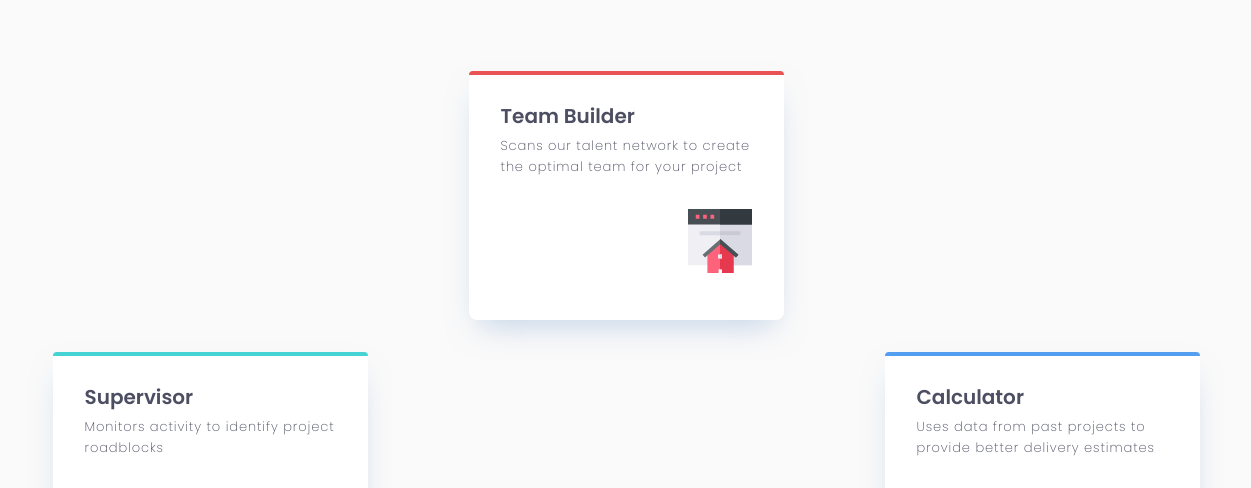
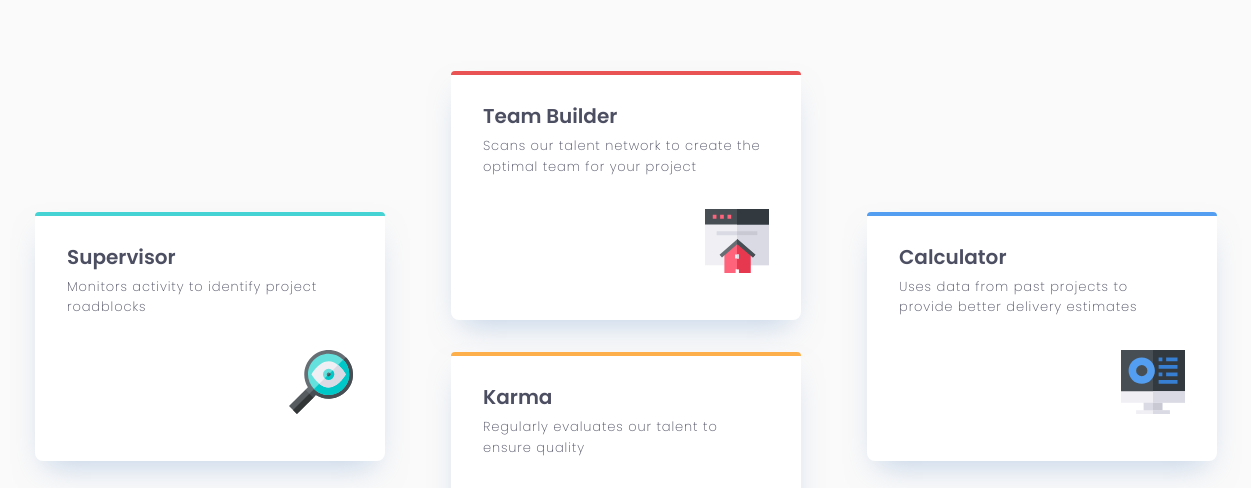
Before and after one commit to hakan-kemal/four-card-feature-section, a plain HTML site: page index.html in a window 1536 px wide. Shown: the part 274-762 px from the top of the page, without its empty margins (142-1393 px from the left). Drawn offline with Linux system fonts and the light colour scheme.

Commit message:
fix grid layout large screens

```diff
--- a/styles.css
+++ b/styles.css
@@ -73,7 +73,7 @@ body {
   margin-inline: auto;
   background-color: var(--color-white);
   border-radius: 0.5rem;
-  max-width: 21em;
+  max-width: 21.875rem;
   padding: 2rem;
   box-shadow: 0 1em 2em -0.73em rgba(131, 166, 210, 0.5);
   font-weight: 200;
@@ -158,24 +158,29 @@ body {
   }
 
   .features {
-    grid-template: repeat(2, 1fr) / repeat(3, 1fr);
+    grid-template: repeat(4, 1fr) / repeat(3, 1fr);
+    /* grid-template: repeat(2, 1fr) / repeat(3, 1fr); */
   }
 
   .supervisor {
-    grid-column: 1;
+    grid-row: 2 / span 2;
+    grid-column: 1 / span 1;
   }
 
   .team-builder {
-    grid-column: 2;
+    grid-row: 1 / span 2;
+    grid-column: 1 / span 3;
     order: -1;
   }
 
   .karma {
-    grid-column: 2;
+    grid-row: 3 / span 2;
+    grid-column: 1 / span 3;
     order: 1;
   }
 
   .calculator {
-    grid-column: 3;
+    grid-row: 2 / span 2;
+    grid-column: 3 / span 1;
   }
 }
```
